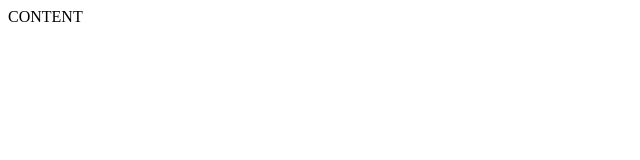
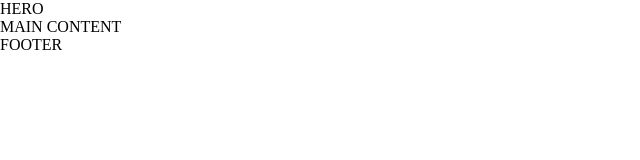
Before and after one commit to VladimirK1435/04---ComingSoon, a website: page index.html in a window 1280 px wide. Shown: the whole page, without its empty margins (0-640 px from the left). Drawn offline with Linux system fonts and the light colour scheme.

Commit message:
Base CSS

```diff
--- /dev/null
+++ b/css/base/base.css
@@ -0,0 +1,6 @@
+body,
+body * {
+  margin: 0;
+  padding: 0;
+  box-sizing: border-box;
+}
--- a/index.html
+++ b/index.html
@@ -4,9 +4,19 @@
     <meta charset="UTF-8" />
     <meta http-equiv="X-UA-Compatible" content="IE=edge" />
     <meta name="viewport" content="width=device-width, initial-scale=1.0" />
+    <!-- base -->
+    <link rel="stylesheet" href="./css/base/base.css" />
+    <link rel="stylesheet" href="./css/base/layout.css" />
+    <!-- 3d-party -->
+    <!-- components -->
+    <!-- pages -->
     <title>Coming Soon</title>
   </head>
   <body>
-    CONTENT
+    <section>HERO</section>
+
+    <section>MAIN CONTENT</section>
+
+    <footer>FOOTER</footer>
   </body>
 </html>
```
Also changed, not shown: css/base/layout.css (added), css/pages/home.css (added).
